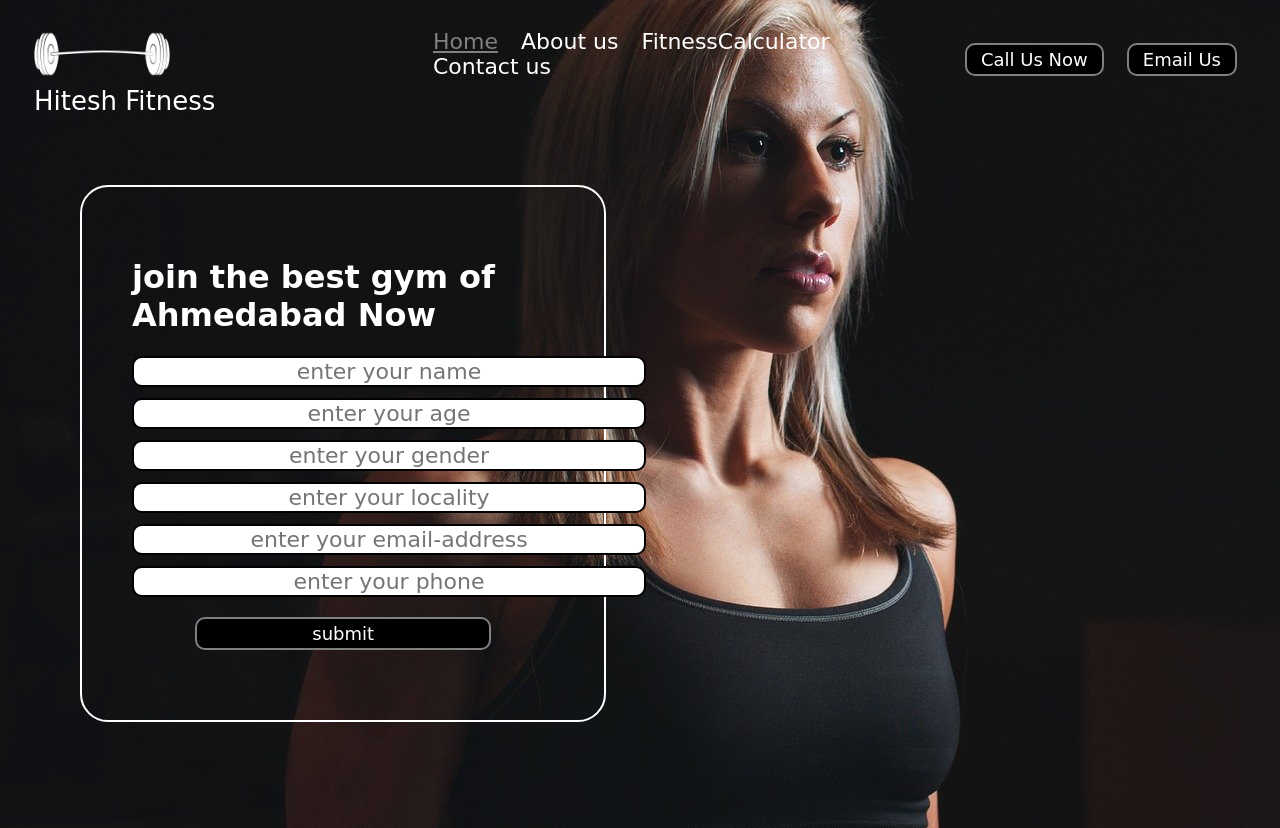
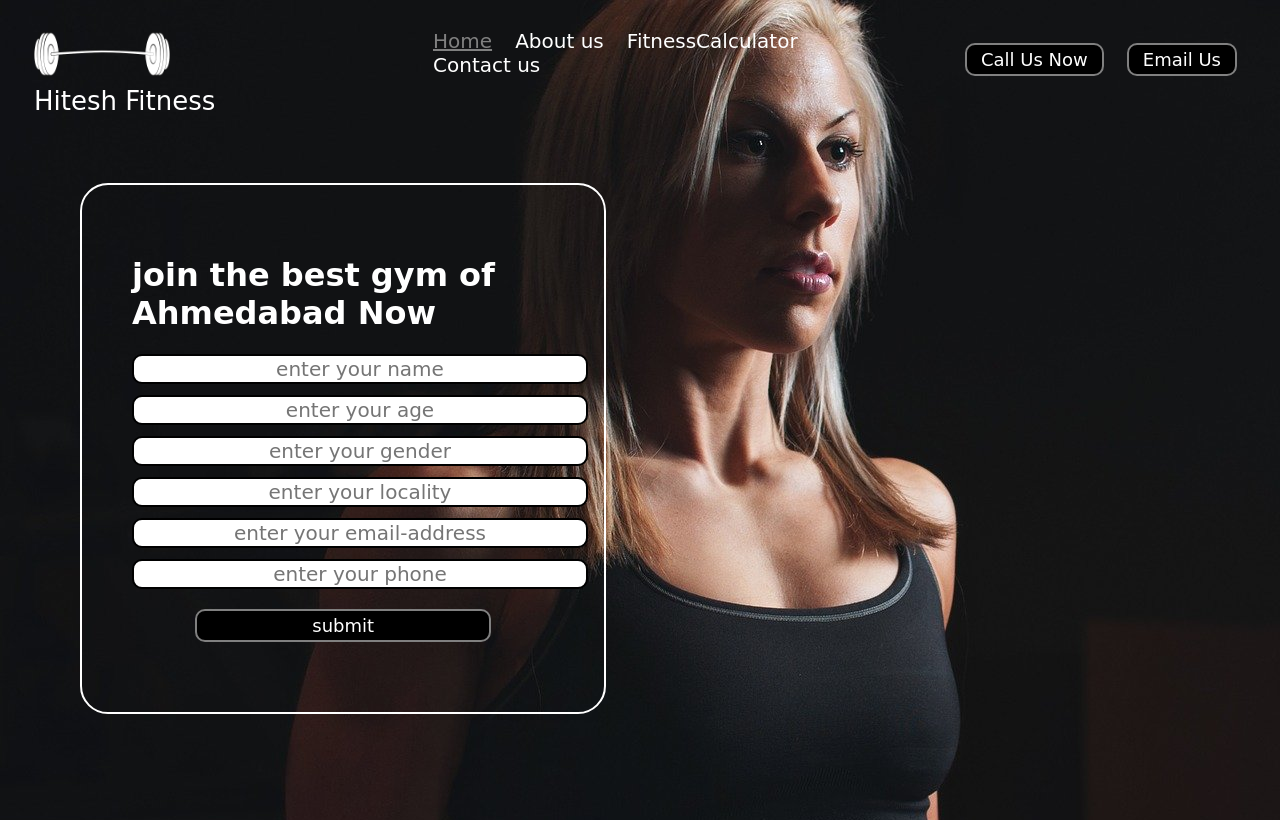
Before and after one commit to hitesh782/local-gym-website, a plain HTML site: page index.html in a window 1280 px wide. Drawn offline with Linux system fonts and the light colour scheme; a web font is replaced by a local one.

Commit message:
changes made on the files

```diff
--- a/style.css
+++ b/style.css
@@ -38,7 +38,7 @@ body{
 
 .navbar li{
     display: inline-block;
-    font-size: 22px;
+    font-size: 20px;
 }
 .navbar li a{
     text-decoration: none;
@@ -77,10 +77,10 @@ body{
     border-radius: 10px;
     text-align: center;
     display: block;
-    width: 508px;
+    width: 450px;
     padding: 1px;
     margin: 11px auto;
-    font-size: 22px;
+    font-size: 20px;
 }
 
 .container button{
```
